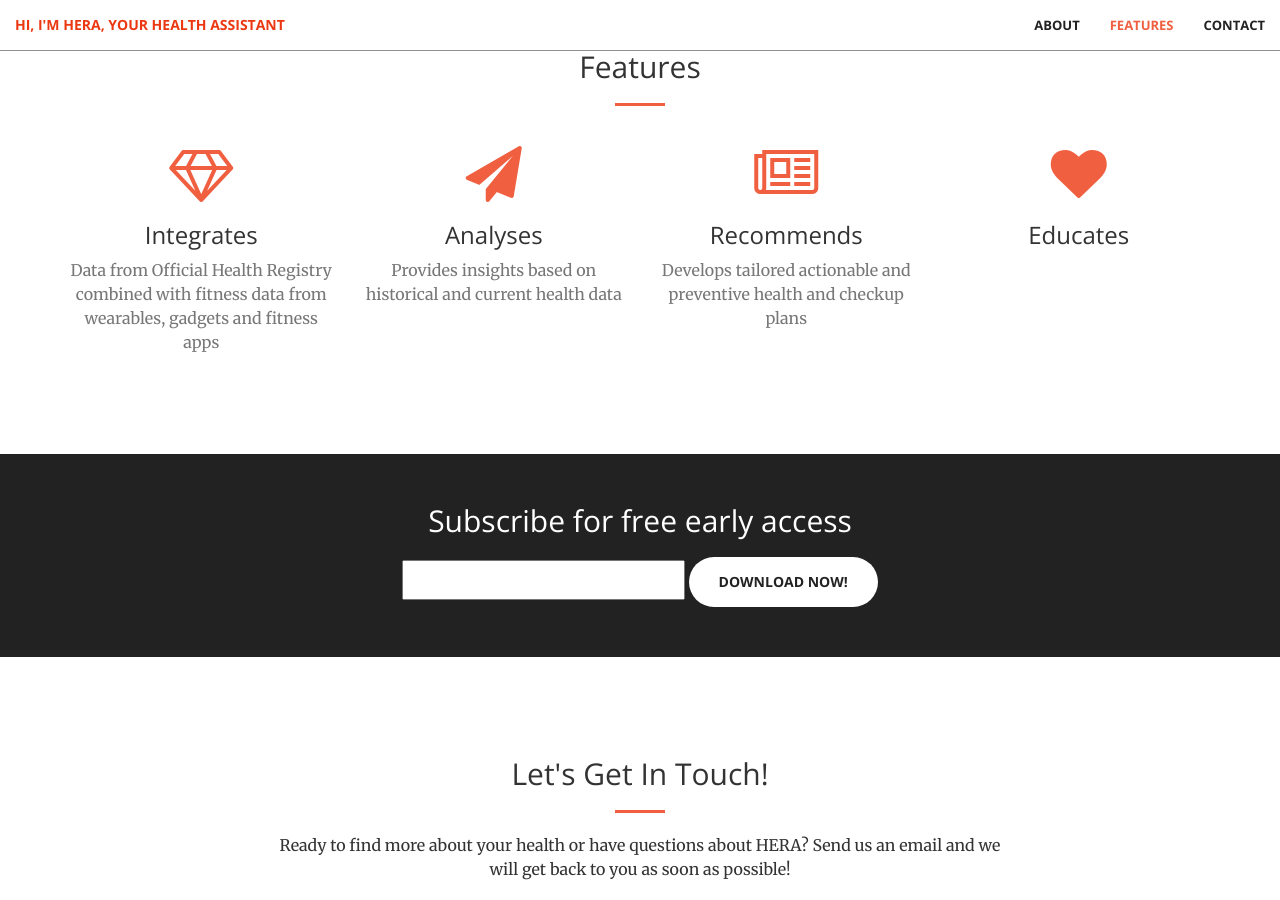
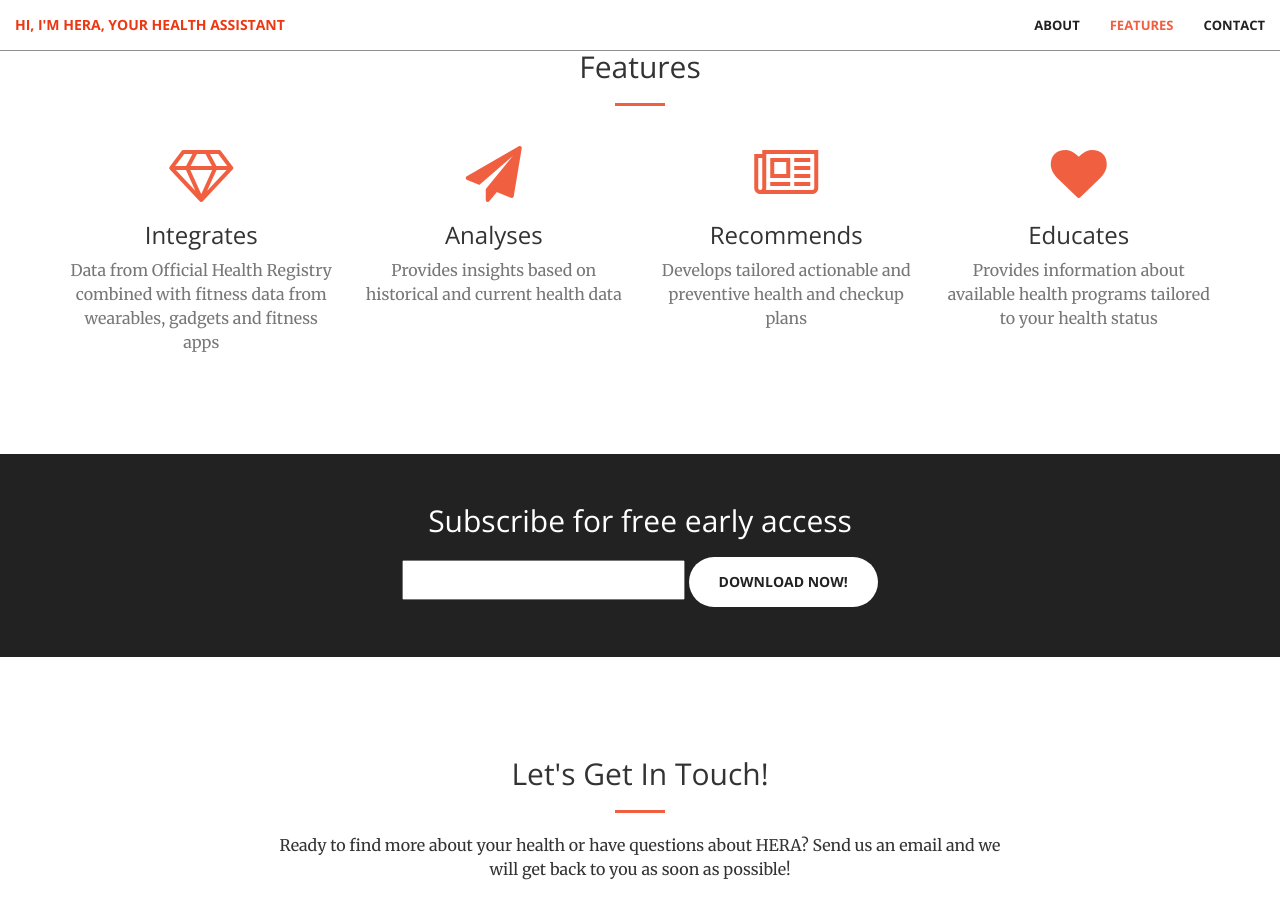
Before and after one commit to bettercalldoc/bettercalldoc, a Jekyll site: the page built from index.html, in a window 1280 px wide and 900 px high, scrolled down 1368 px. Built offline with Jekyll 4.4.1, drawn with Linux system fonts in a browser that asks for light colours.

Commit message:
update features

```diff
--- a/_includes/services.html
+++ b/_includes/services.html
@@ -34,7 +34,7 @@
                 <div class="service-box">
                     <i class="fa fa-4x fa-heart wow bounceIn text-primary" data-wow-delay=".3s"></i>
                     <h3>Educates</h3>
-                    <p class="text-muted"></p>
+                    <p class="text-muted">Provides information about available health programs tailored to your health status</p>
                 </div>
             </div>
         </div>
```
